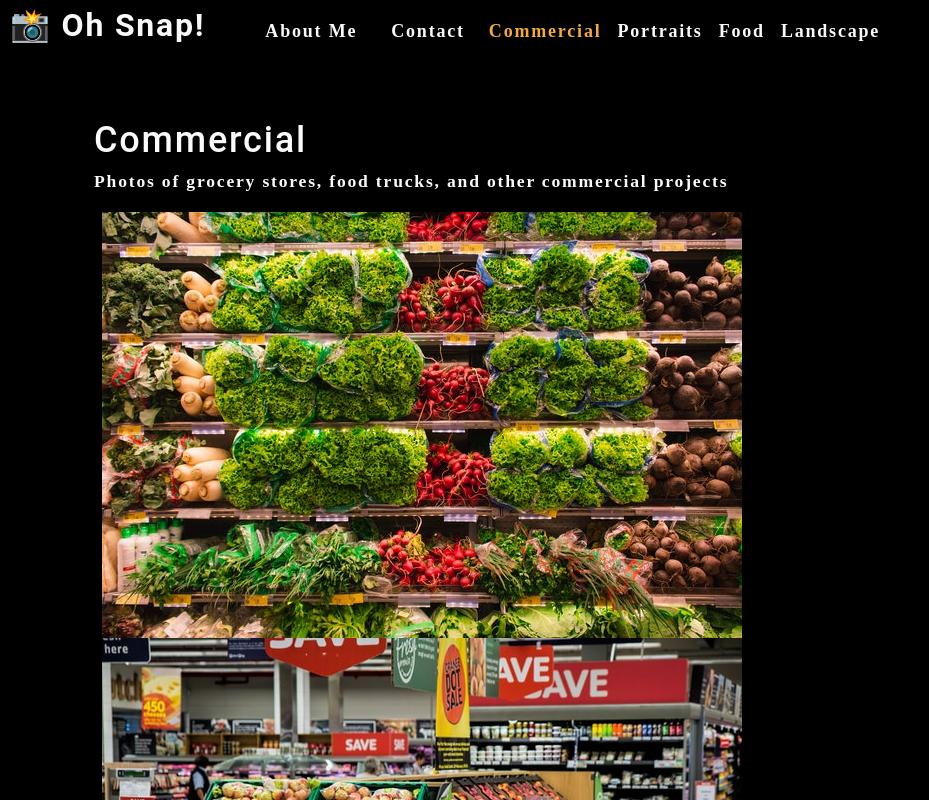
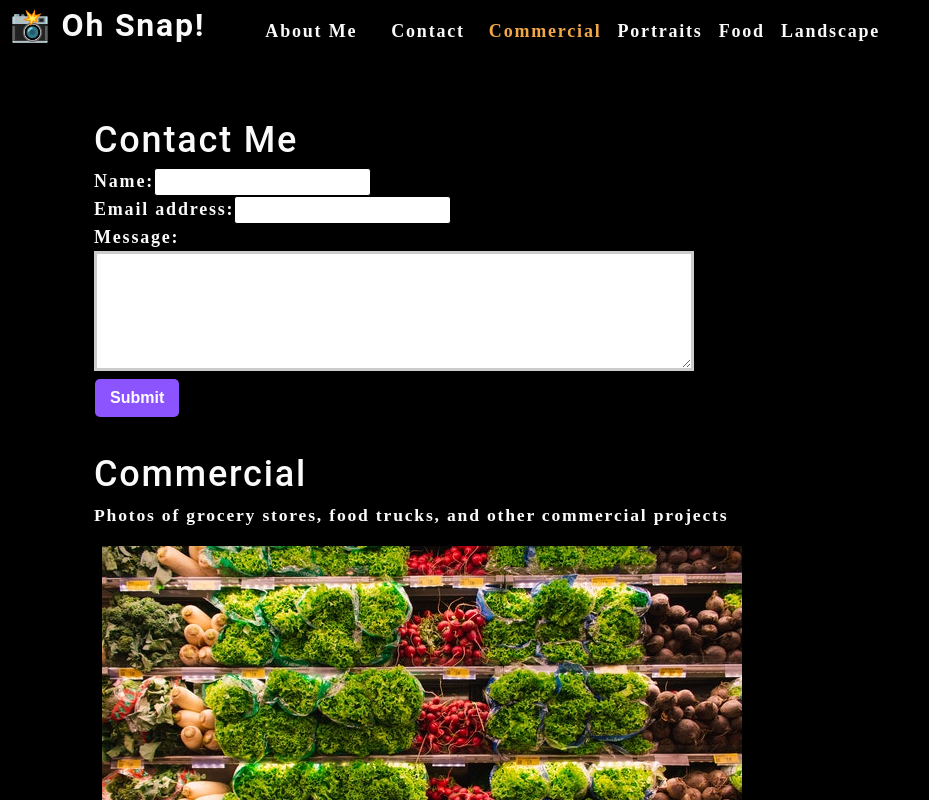
Before and after one commit to samkarp700/photo-port, a React (Create React App) app: page / in a window 1280 px wide. Shown: the top 800 px of the page, without its empty margins (0-929 px from the left). Built offline with nearby package versions, Linux system fonts and the light colour scheme.

Commit message:
submit handler working for form

```diff
--- a/src/App.js
+++ b/src/App.js
@@ -2,7 +2,7 @@
 import About from './components/About';
 import Nav from './components/Nav';
 import Gallery from './components/Gallery';
-import Contact from './components/Contact';
+import ContactForm from './components/Contact';
 
 // import { set } from 'mongoose';
 
@@ -29,6 +29,7 @@
         currentCategory={currentCategory}></Nav>
 
        <main>
+          <ContactForm></ContactForm>
           <Gallery currentCategory={currentCategory}></Gallery>
           <About />
         </main>
--- a/src/components/Contact/index.js
+++ b/src/components/Contact/index.js
@@ -1,22 +1,38 @@
-import react from 'react';
+import React, { useState } from 'react';
+
 
 function ContactForm() {
+
+    const [formState, setFormState] = useState({ name: '', email: '', message: '' });
+    const { name, email, message } = formState;
+
+    function handleChange(e) {
+        //name in target refers to name in form. [] creates dynamic property names
+        setFormState({ ...formState, [e.target.name]: e.target.value })
+    }
+
+    console.log(formState);
+
+    function handleSubmit(e) {
+        e.preventDefault();
+        console.log(formState);
+    }
+
     return (
         <section>
             <h1> Contact Me</h1>
-            <form id="contact-form">
-                // name input
+            <form id="contact-form" onSubmit={handleSubmit}>
                 <div>
                     <label htmlFor="name">Name:</label>
-                    <input type="text" name="name"/>
+                    <input type="text" defaultValue={name} onChange={handleChange} name="name"/>
                 </div>
                 <div>
                     <label htmlFor="email">Email address:</label>
-                    <input type="email" name="email"/>
+                    <input type="email" defaultValue={email}  onChange={handleChange} name="email"/>
                 </div>
                 <div>
                     <label htmlFor="message">Message:</label>
-                    <textarea name="message" rows="5"/>
+                    <textarea name="message" defaultValue={message} onChange={handleChange} rows="5"/>
                 </div>
                 <button type="submit">Submit</button>
                </form>
```
